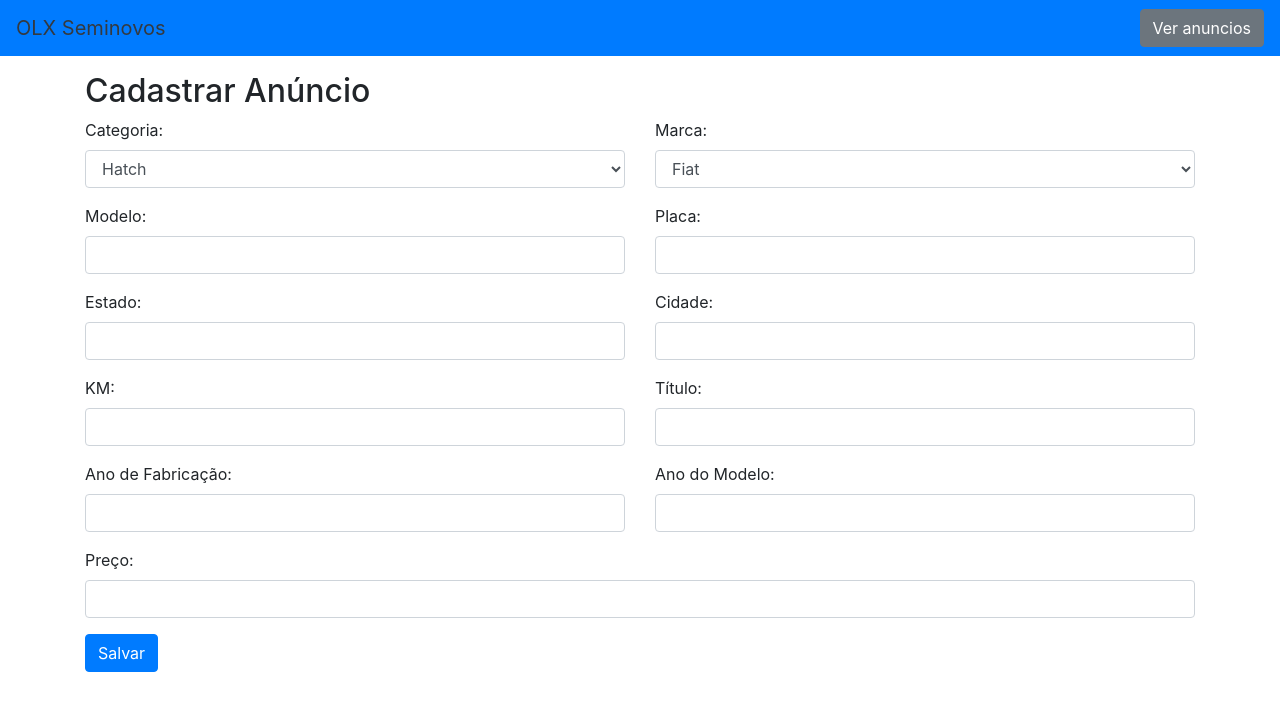
After one commit to guicompeng/olx, a PHP site: page /cadastrar_anuncio.php in a window 1280 px wide. The commit adds this page. Shown: the top 711 px of the page. Run offline with PHP 8.4, Linux system fonts and the light colour scheme.

Commit message:
fix: correcao navbar

```diff
--- /dev/null
+++ b/cadastrar_anuncio.php
@@ -0,0 +1,121 @@
+<!DOCTYPE html>
+<html lang="pt-br">
+<head>
+    <meta charset="UTF-8">
+    <title>Cadastrar Anúncio</title>
+    <link rel="stylesheet" href="https://stackpath.bootstrapcdn.com/bootstrap/4.3.1/css/bootstrap.min.css">
+</head>
+<body>
+
+<nav class="navbar navbar-expand-lg bg-primary">
+    <a class="navbar-brand text-dark" href="#">OLX Seminovos</a>
+
+    <!-- Botão de menu (mostra ou oculta o menu em telas pequenas) -->
+    <button class="navbar-toggler" type="button" data-toggle="collapse" data-target="#navbarNav" aria-controls="navbarNav" aria-expanded="false" aria-label="Toggle navigation">
+        <span class="navbar-toggler-icon"></span>
+    </button>
+
+    <!-- Formulário de Pesquisa -->
+    <div class="collapse navbar-collapse navbar-primary bg-primary" id="navbarNav">
+        <ul class="navbar-nav ml-auto">
+
+            <li class="nav-item">
+                <a class="btn btn-secondary ml-2" href="index.php">Ver anuncios</a>
+            </li>
+        </ul>
+    </div>
+</nav>
+
+<div class="container">
+    <h2 class="pt-3">Cadastrar Anúncio</h2>
+
+    <form action="processar_cadastro.php" method="post">
+
+        <div class="row">
+            <!-- Categoria -->
+            <div class="form-group col-md-6">
+                <label for="categoria">Categoria:</label>
+                <select class="form-control" id="categoria" name="categoria">
+                    <option value="hatch">Hatch</option>
+                    <option value="sedan">Sedan</option>
+                </select>
+            </div>
+
+            <!-- Marca -->
+            <div class="form-group col-md-6">
+                <label for="marca">Marca:</label>
+                <select class="form-control" id="marca" name="marca">
+                    <option value="fiat">Fiat</option>
+                    <option value="ford">Ford</option>
+                </select>
+            </div>
+        </div>
+
+        <div class="row">
+            <!-- Modelo -->
+            <div class="form-group col-md-6">
+                <label for="modelo">Modelo:</label>
+                <input type="text" class="form-control" id="modelo" name="modelo">
+            </div>
+
+            <!-- Placa -->
+            <div class="form-group col-md-6">
+                <label for="placa">Placa:</label>
+                <input type="text" class="form-control" id="placa" name="placa">
+            </div>
+        </div>
+
+        <div class="row">
+            <!-- Localização - Estado -->
+            <div class="form-group col-md-6">
+                <label for="localizacao_estado">Estado:</label>
+                <input type="text" class="form-control" id="localizacao_estado" name="localizacao_estado">
+            </div>
+
+            <!-- Localização - Cidade -->
+            <div class="form-group col-md-6">
+                <label for="localizacao_cidade">Cidade:</label>
+                <input type="text" class="form-control" id="localizacao_cidade" name="localizacao_cidade">
+            </div>
+        </div>
+
+        <div class="row">
+            <!-- KM -->
+            <div class="form-group col-md-6">
+                <label for="km">KM:</label>
+                <input type="text" class="form-control" id="km" name="km">
+            </div>
+
+            <!-- Título -->
+            <div class="form-group col-md-6">
+                <label for="titulo">Título:</label>
+                <input type="text" class="form-control" id="titulo" name="titulo">
+            </div>
+        </div>
+
+        <div class="row">
+            <!-- Ano de Fabricação -->
+            <div class="form-group col-md-6">
+                <label for="ano_fab">Ano de Fabricação:</label>
+                <input type="text" class="form-control" id="ano_fab" name="ano_fab">
+            </div>
+
+            <!-- Ano do Modelo -->
+            <div class="form-group col-md-6">
+                <label for="ano_modelo">Ano do Modelo:</label>
+                <input type="text" class="form-control" id="ano_modelo" name="ano_modelo">
+            </div>
+        </div>
+
+        <!-- Preço -->
+        <div class="form-group">
+            <label for="preco">Preço:</label>
+            <input type="text" class="form-control" id="preco" name="preco">
+        </div>
+
+        <button type="submit" class="btn btn-primary">Salvar</button>
+    </form>
+</div>
+
+</body>
+</html>
--- a/visualizar_anuncio.php
+++ b/visualizar_anuncio.php
@@ -28,6 +28,9 @@ if (isset($_GET['codigo'])) {
 </head>
 <body>
 
+<?php include 'navbar.php'; ?>
+
+
 <div class="container">
     <h2>Detalhes do Anúncio</h2>
 
```
Also changed, not shown: index.php (+6 -3 lines), navbar.php (added, +31 -0 lines), processar_cadastro.php (added, +31 -0 lines).
